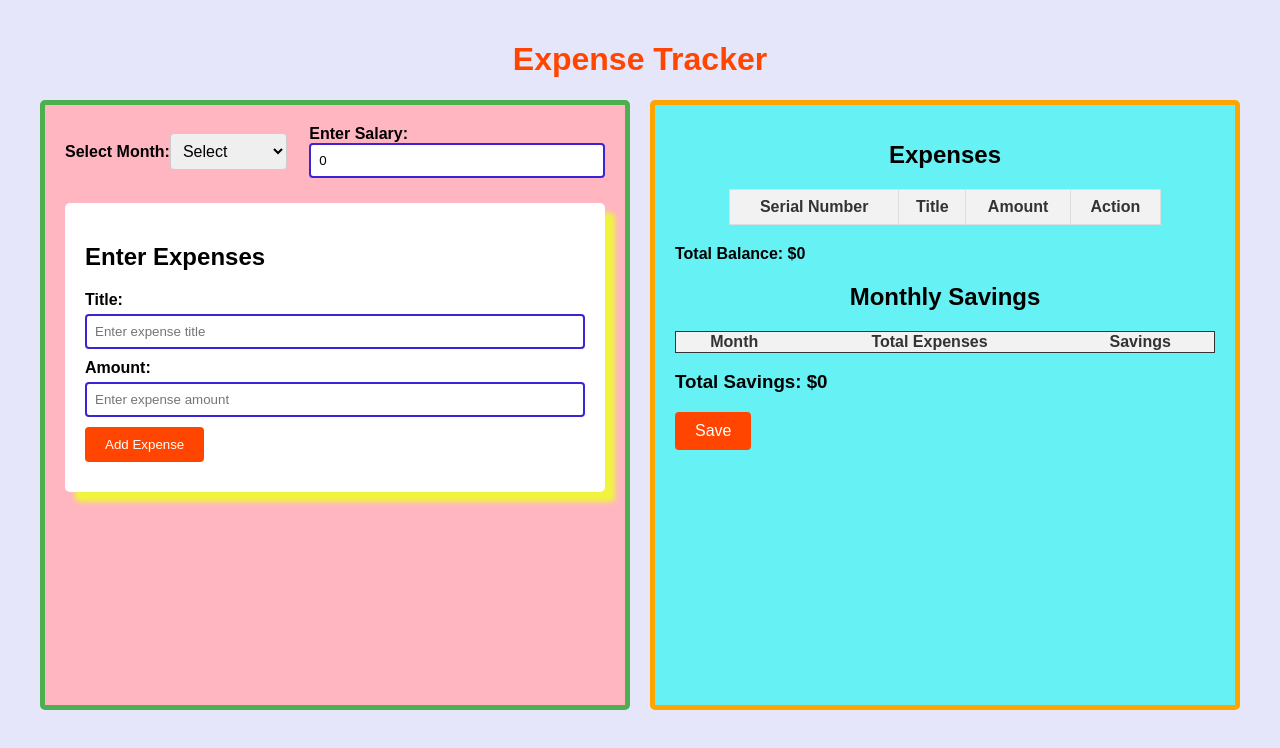
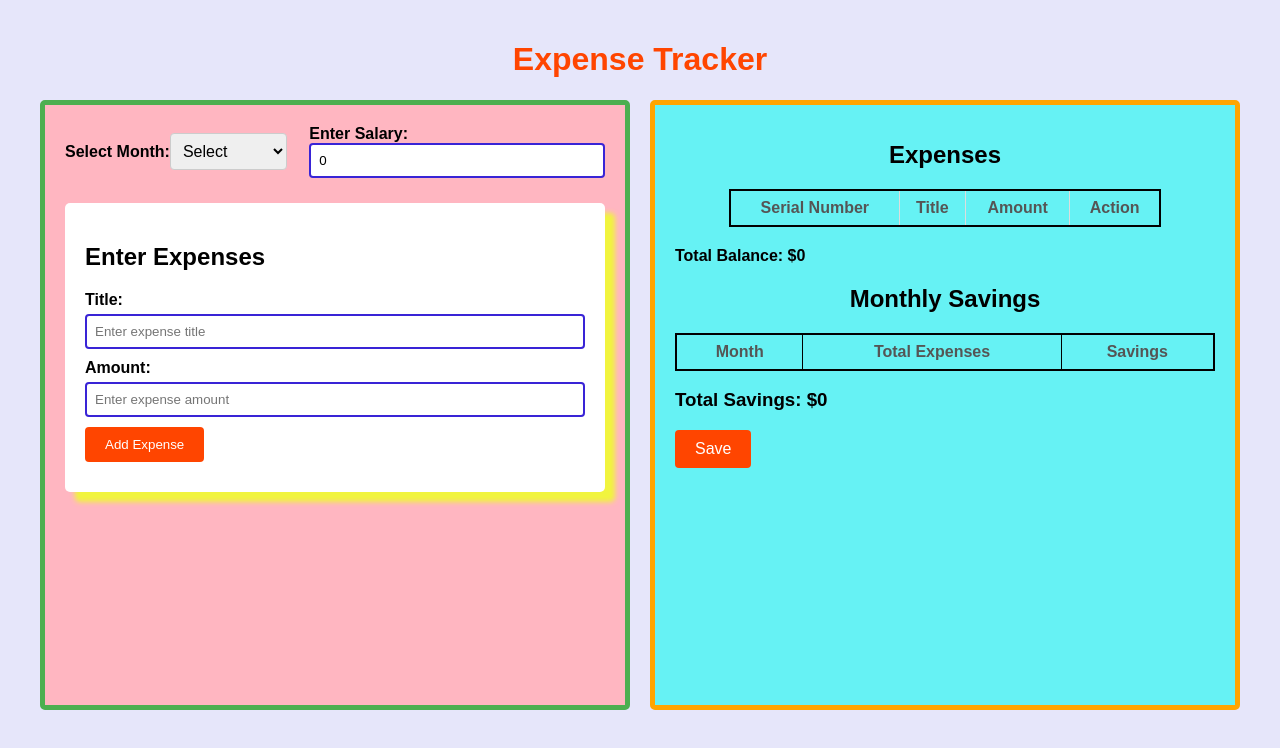
Before and after one commit to mounikapriyaguddanti/expense-tracker, a React (Create React App) app: page / in a window 1280 px wide. Shown: the top 748 px of the page. Built offline with nearby package versions, Linux system fonts and the light colour scheme.

Commit message:
Update ExpenseList.css

```diff
--- a/src/components/ExpenseList.css
+++ b/src/components/ExpenseList.css
@@ -7,19 +7,14 @@
   table {
     width: 100%;
     border-collapse: collapse;
-    border: 1px solid #333;
+    border: 2px solid black;
   }
 
-  th {
-    background-color: #f2f2f2;
-    color: #333; /* Added color for table headers */
-  }
-
-  td {
+  th, td {
     padding: 8px;
-    text-align: left;
-    border-bottom: 1px solid #333;
-    color: #555; /* Added color for table cells */
+    text-align: center;
+    border: 1px solid black;
+    color: #555;
   }
 
   .buttons {
@@ -27,8 +22,7 @@
     justify-content: space-around;
   }
 
-  .update,
-  .delete {
+  .update, .delete {
     padding: 5px 10px;
     border: none;
     border-radius: 4px;
```
